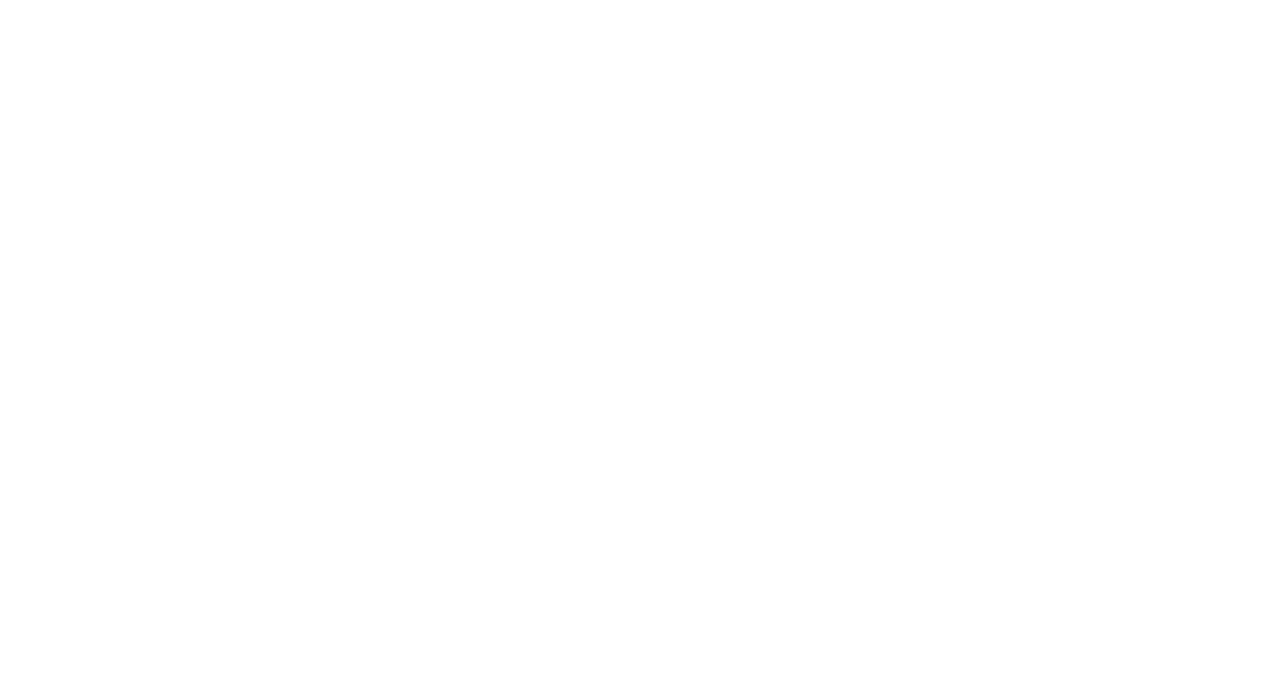
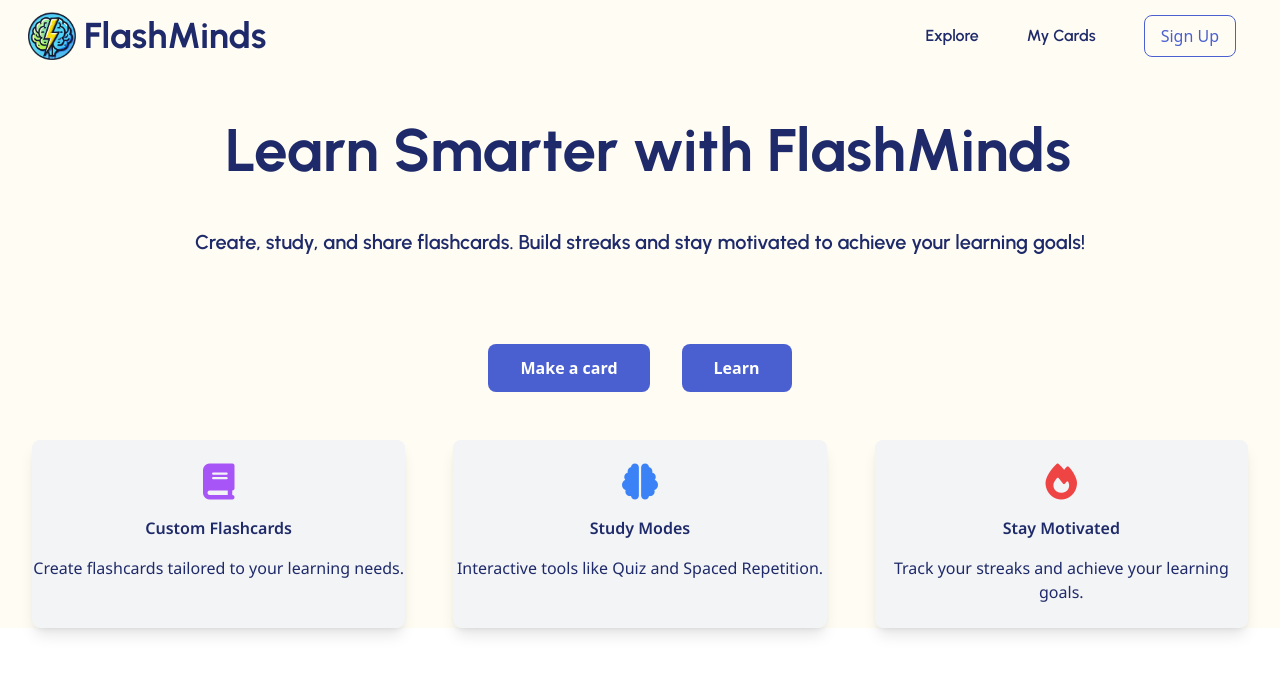
Before and after one commit to iamsoham10/flash-minds-backend, an Angular app in the folder client/: page / in a window 1280 px wide. Shown: the top 674 px of the page. Built offline with nearby package versions, Linux system fonts and the light colour scheme.

Commit message:
created dashboard

```diff
--- a/client/src/app/app.routes.ts
+++ b/client/src/app/app.routes.ts
@@ -3,7 +3,7 @@ import { AppComponent } from './app.component';
 import { authGuard } from './guards/auth.guard';
 
 export const routes: Routes = [
-    { path: "", component: AppComponent },
+    { path: "", loadComponent: () => import("./components/landing-page/landing-page.component").then((c) => c.LandingPageComponent) },
     { path: "auth", loadComponent: () => import("./components/signup/signup.component").then((c) => c.SignupComponent) },
     { path: "dashboard", loadComponent: () => import("./components/dashboard/dashboard.component").then((c) => c.DashboardComponent), canActivate: [authGuard] }
 ];
--- /dev/null
+++ b/client/src/app/components/landing-page/landing-page.component.html
@@ -0,0 +1,90 @@
+<!DOCTYPE html>
+<html lang="en">
+
+<head>
+    <meta charset="UTF-8">
+    <meta name="viewport" content="width=device-width, initial-scale=1.0">
+    <title>Landing Page</title>
+</head>
+
+<body>
+    <nav class="p-3 flex justify-between items-center bg-background">
+        <a href="#" class="flex gap-2 items-center flex-1 pl-4">
+            <img src="assets/logo.png" alt="logo" class="max-w-12 max-h-12">
+            <span class="text-4xl font-bold font-display text-primary">FlashMinds</span>
+        </a>
+        <div id="nav-menu" class="items-center hidden lg:flex gap-12 pr-8">
+            <a href="#" class="font-display font-semibold text-primary hover:text-secondary">Explore</a>
+            <a href="#" class="font-display font-semibold text-primary hover:text-secondary">My Cards</a>
+            <div class="hidden lg:flex flex-1 justify-end">
+                <button
+                    class="items-center flex gap-2 border border-secondary px-4 py-2 rounded-lg text-secondary hover:border-secondary hover:bg-secondary hover:text-white">
+                    <span>Sign Up</span>
+                </button>
+            </div>
+        </div>
+    </nav>
+    <main class="bg-background">
+        <div id="hero-container" class="flex flex-col items-center">
+            <h1 class="font-display text-4xl ml-4 font-bold text-primary mt-12 sm:text-6xl">
+                Learn Smarter with
+                FlashMinds
+            </h1>
+            <p class="font-display text-xl py-8 m-4 font-semibold text-primary">Create, study, and share
+                flashcards.
+                Build
+                streaks and stay motivated to achieve your learning goals!</p>
+            <div id="hero-buttons" class="gap-8 mt-10 flex flex-col sm:flex-row">
+                <button class="text-body text-white bg-secondary font-semibold px-8 py-3 rounded-lg">Make a
+                    card</button>
+                <button class="text-body text-white bg-secondary font-semibold px-8 py-3 rounded-lg">Learn</button>
+            </div>
+        </div>
+
+        <!-- main body -->
+        <section class="my-12 px-8 ">
+            <div class="grid grid-cols-1 md:grid-cols-3 gap-12">
+                <div class="bg-gray-100 rounded-lg py-6 text-center shadow-lg ">
+                    <i class="fas fa-book text-purple-500 text-4xl mb-4"></i>
+                    <h3 class="font-semibold text-primary font-body">Custom Flashcards</h3>
+                    <p class="text-primary font-body mt-4">Create flashcards tailored to your learning needs.</p>
+                </div>
+                <div class="bg-gray-100 rounded-lg py-6 text-center shadow-lg">
+                    <i class="fas fa-brain text-blue-500 text-4xl mb-4"></i>
+                    <h3 class="font-semibold text-primary font-body">Study Modes</h3>
+                    <p class="text-primary font-body mt-4">Interactive tools like Quiz and Spaced Repetition.</p>
+                </div>
+                <div class="bg-gray-100 rounded-lg py-6 text-center shadow-lg">
+                    <i class="fas fa-fire text-red-500 text-4xl mb-4"></i>
+                    <h3 class="font-semibold text-primary font-body">Stay Motivated</h3>
+                    <p class="text-primary font-body mt-4">Track your streaks and achieve your learning goals.</p>
+                </div>
+            </div>
+        </section>
+
+        <!-- <section class="py-16 bg-gray-100">
+            <div class="container mx-auto text-center">
+                <h2 class="text-3xl font-bold mb-6">Why Choose Us?</h2>
+                <div class="grid grid-cols-1 md:grid-cols-3 gap-8">
+                    <div class="bg-white p-6 rounded-lg shadow-lg">
+                        <i class="fas fa-book text-purple-500 text-4xl mb-4"></i>
+                        <h3 class="text-xl font-bold">Custom Flashcards</h3>
+                        <p class="mt-2 text-gray-600">Create flashcards tailored to your learning needs.</p>
+                    </div>
+                    <div class="bg-white p-6 rounded-lg shadow-lg">
+                        <i class="fas fa-brain text-blue-500 text-4xl mb-4"></i>
+                        <h3 class="text-xl font-bold">Study Modes</h3>
+                        <p class="mt-2 text-gray-600">Interactive tools like Quiz and Spaced Repetition.</p>
+                    </div>
+                    <div class="bg-white p-6 rounded-lg shadow-lg">
+                        <i class="fas fa-fire text-red-500 text-4xl mb-4"></i>
+                        <h3 class="text-xl font-bold">Stay Motivated</h3>
+                        <p class="mt-2 text-gray-600">Track your streaks and achieve your learning goals.</p>
+                    </div>
+                </div>
+            </div>
+        </section> -->
+    </main>
+</body>
+
+</html>
--- a/client/src/app/components/signup/signup.component.html
+++ b/client/src/app/components/signup/signup.component.html
@@ -12,7 +12,10 @@
         <div class="relative hidden md:flex sm:w-full h-full">
             <img src="assets/cards.jpg" alt="cards" loading="lazy" class="object-cover w-full h-full">
             <div class="absolute inset-0 bg-black bg-opacity-50 flex justify-center items-center">
-                <p class="text-white text-lg text-center m-16">"The beautiful thing about learning is that nobody can
+                <p class="text-white text-2xl text-center m-16 font-bold font-display">"The beautiful thing about
+                    learning
+                    is that
+                    nobody can
                     take it
                     away from
                     you." -
--- a/client/tailwind.config.js
+++ b/client/tailwind.config.js
@@ -1,23 +1,21 @@
 /** @type {import('tailwindcss').Config} */
 module.exports = {
-  content: [
-    './src/**/*.{html,ts}',
-    './src/app/components/**/*.{html,ts}',
-  ],
+  content: ["./src/**/*.{html,ts}", "./src/app/components/**/*.{html,ts}"],
   theme: {
     extend: {
       fontFamily: {
         display: ["Urbanist", "sans-serif"],
         body: ["Noto Sans", "sans-serif"],
       },
-      colors:{
-        primary: '#1E2A69',
-        secondary: '#4B60D0',
-        card: '#F9D399',
-        sub_card: '#F9E3C8',
-        form: '#586380'
-      }
+      colors: {
+        primary: "#1E2A69",
+        secondary: "#4B60D0",
+        card: "#F9D399",
+        sub_card: "#F9E3C8",
+        form: "#586380",
+        background: "#FFFCF3",
+      },
     },
   },
   plugins: [],
-}
+};
```
Also changed, not shown: client/src/app/components/landing-page/landing-page.component.ts (added, +12 -0 lines), client/public/assets/logo.png (added), client/src/app/components/landing-page/landing-page.component.css (added), 1 other file (tests, documents, lock files or other folders).
